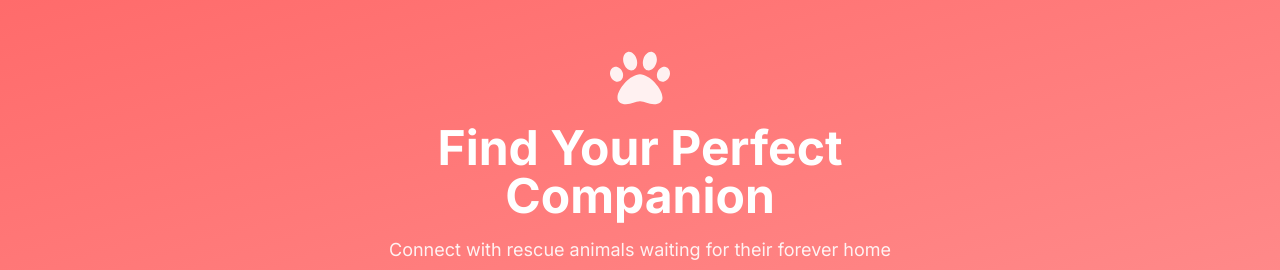
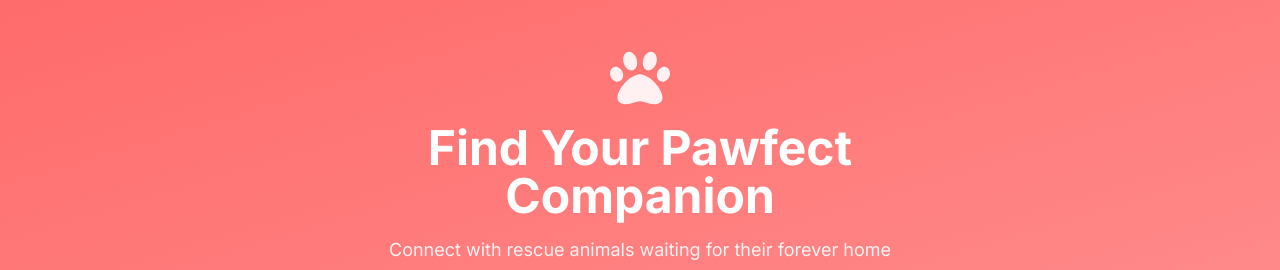
Before and after one commit to Lyzr-Apps/adopt-paw-swift-space, a Next.js app: page / in a window 1280 px wide. Shown: the top 270 px of the page. Built offline with nearby package versions, Linux system fonts and the light colour scheme.

Commit message:
feat: updated heading and metadata title to 'Find Your Pawfect Companion'

```diff
--- a/app/layout.tsx
+++ b/app/layout.tsx
@@ -6,7 +6,7 @@ import { IframeLoggerInit } from '@/components/IframeLoggerInit'
 const inter = Inter({ subsets: ['latin'] })
 
 export const metadata: Metadata = {
-  title: 'PetPal - Find Your Perfect Pet Companion',
+  title: 'PetPal - Find Your Pawfect Pet Companion',
   description: 'Connect with rescue animals and shelters. AI-powered pet matching for your perfect adoption journey.',
 }
 
--- a/app/page.tsx
+++ b/app/page.tsx
@@ -744,7 +744,7 @@ export default function Home() {
         <div className="bg-gradient-to-br from-[#FF6B6B] to-[#FF8E8E] text-white px-6 py-12 text-center">
           <div className="max-w-2xl mx-auto">
             <FaPaw className="text-6xl mx-auto mb-4 opacity-90" />
-            <h1 className="text-4xl md:text-5xl font-bold mb-4">Find Your Perfect Companion</h1>
+            <h1 className="text-4xl md:text-5xl font-bold mb-4">Find Your Pawfect Companion</h1>
             <p className="text-lg mb-6 opacity-90">Connect with rescue animals waiting for their forever home</p>
             <div className="relative max-w-md mx-auto">
               <Input
```
